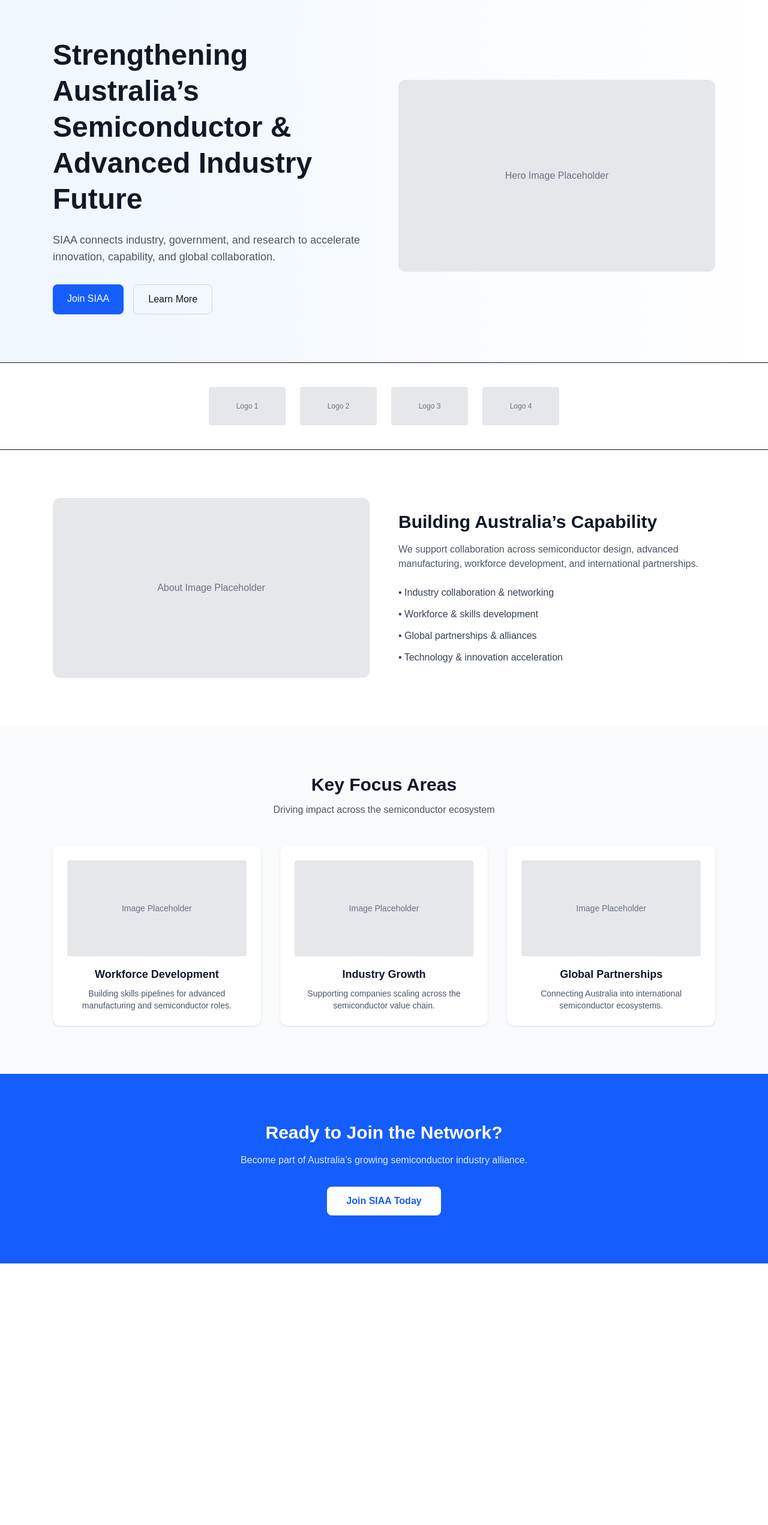
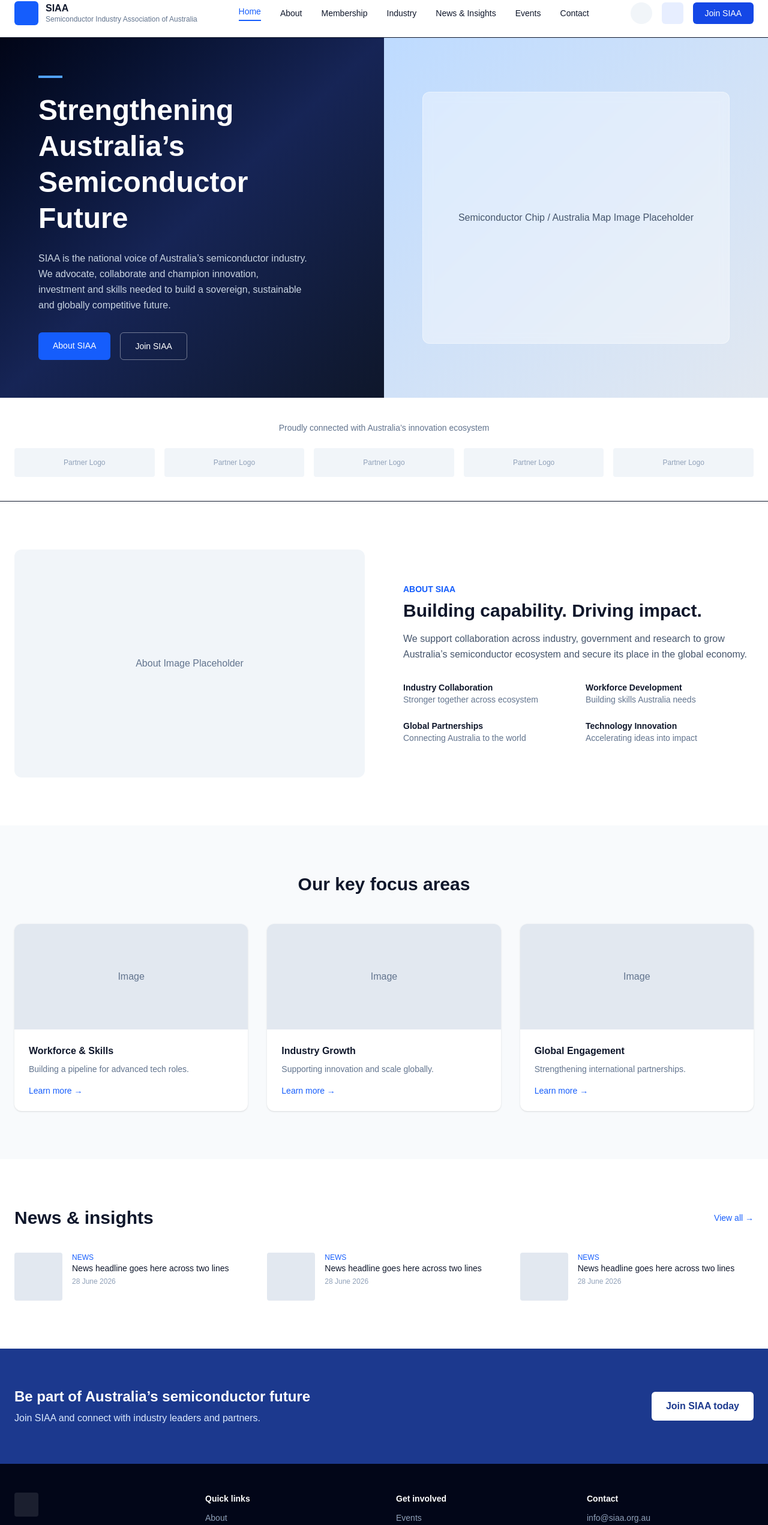
Before and after one commit to Ants-siaa/SIAA-site, a Next.js app: page / in a window 1280 px wide. Shown: the part 99-2641 px from the top of the page at 60% size. Before the commit the page ends 2205 px from the top, so only its background shows below. Built offline with nearby package versions, Linux system fonts and the light colour scheme.

Commit message:
Update page.tsx
new homepage layout

```diff
--- a/app/page.tsx
+++ b/app/page.tsx
@@ -1,138 +1,102 @@
-import Image from "next/image";
 import Link from "next/link";
 
 export default function Home() {
   return (
-    <main className="flex flex-col min-h-screen bg-white text-gray-900">
+    <main className="bg-white text-slate-900">
 
-      {/* HERO SECTION */}
-      <section className="relative w-full bg-gradient-to-r from-blue-50 to-white py-20">
-        <div className="max-w-6xl mx-auto px-6 grid lg:grid-cols-2 gap-12 items-center">
+      {/* ================= NAVBAR ================= */}
+      <header className="sticky top-0 z-50 bg-white border-b">
+        <div className="max-w-7xl mx-auto px-6 h-20 flex items-center justify-between">
 
-          {/* Text */}
+          {/* Logo */}
+          <div className="flex items-center gap-3">
+            <div className="w-10 h-10 bg-blue-600 rounded-md" />
             <div>
+              <p className="font-bold leading-tight">SIAA</p>
+              <p className="text-xs text-slate-500">
+                Semiconductor Industry Association of Australia
+              </p>
+            </div>
+          </div>
+
+          {/* Nav */}
+          <nav className="hidden lg:flex items-center gap-8 text-sm font-medium">
+            <Link className="text-blue-600 border-b-2 border-blue-600 pb-1" href="/">
+              Home
+            </Link>
+            <Link href="/about">About</Link>
+            <Link href="/membership">Membership</Link>
+            <Link href="/industry">Industry</Link>
+            <Link href="/news">News & Insights</Link>
+            <Link href="/events">Events</Link>
+            <Link href="/contact">Contact</Link>
+          </nav>
+
+          {/* Actions */}
+          <div className="flex items-center gap-4">
+            <div className="w-9 h-9 rounded-full bg-slate-100" /> {/* search icon placeholder */}
+            <div className="w-9 h-9 rounded-md bg-blue-600/10" /> {/* linkedin placeholder */}
+
+            <Link
+              href="/membership"
+              className="bg-blue-700 text-white px-5 py-2 rounded-md text-sm font-medium hover:bg-blue-800"
+            >
+              Join SIAA
+            </Link>
+          </div>
+        </div>
+      </header>
+
+      {/* ================= HERO ================= */}
+      <section className="relative">
+        <div className="grid lg:grid-cols-2 min-h-[600px]">
+
+          {/* LEFT TEXT */}
+          <div className="bg-gradient-to-br from-slate-950 via-blue-950 to-slate-900 text-white flex items-center">
+            <div className="max-w-xl px-10 lg:px-16">
+
+              <div className="w-10 h-1 bg-blue-400 mb-6" />
+
               <h1 className="text-4xl lg:text-5xl font-bold leading-tight">
-              Strengthening Australia’s Semiconductor & Advanced Industry Future
+                Strengthening Australia’s
+                <br />
+                Semiconductor Future
               </h1>
 
-            <p className="mt-6 text-lg text-gray-600">
-              SIAA connects industry, government, and research to accelerate
-              innovation, capability, and global collaboration.
+              <p className="mt-6 text-slate-300 leading-relaxed">
+                SIAA is the national voice of Australia’s semiconductor industry.
+                We advocate, collaborate and champion innovation, investment and
+                skills needed to build a sovereign, sustainable and globally
+                competitive future.
               </p>
 
               <div className="mt-8 flex gap-4">
                 <Link
+                  href="/about"
+                  className="bg-blue-600 px-6 py-3 rounded-md text-sm font-medium hover:bg-blue-700"
+                >
+                  About SIAA
+                </Link>
+
+                <Link
                   href="/membership"
-                className="px-6 py-3 bg-blue-600 text-white rounded-lg font-medium hover:bg-blue-700"
+                  className="border border-white/40 px-6 py-3 rounded-md text-sm font-medium hover:bg-white/10"
                 >
                   Join SIAA
                 </Link>
-
-              <Link
-                href="/about"
-                className="px-6 py-3 border border-gray-300 rounded-lg font-medium hover:bg-gray-100"
-              >
-                Learn More
-              </Link>
+              </div>
             </div>
           </div>
 
+          {/* RIGHT IMAGE */}
+          <div className="relative bg-slate-100 flex items-center justify-center">
+
             {/* HERO IMAGE PLACEHOLDER */}
-          <div className="w-full h-[320px] bg-gray-200 rounded-xl flex items-center justify-center">
-            <span className="text-gray-500">Hero Image Placeholder</span>
-          </div>
+            <div className="absolute inset-0 bg-gradient-to-br from-blue-200 to-slate-200" />
 
-        </div>
-      </section>
-
-      {/* LOGO / PARTNER STRIP */}
-      <section className="py-10 border-t border-b bg-white">
-        <div className="max-w-6xl mx-auto px-6 flex flex-wrap gap-6 justify-center items-center">
-
-          <div className="w-32 h-16 bg-gray-200 rounded flex items-center justify-center text-xs text-gray-500">
-            Logo 1
-          </div>
-
-          <div className="w-32 h-16 bg-gray-200 rounded flex items-center justify-center text-xs text-gray-500">
-            Logo 2
-          </div>
-
-          <div className="w-32 h-16 bg-gray-200 rounded flex items-center justify-center text-xs text-gray-500">
-            Logo 3
-          </div>
-
-          <div className="w-32 h-16 bg-gray-200 rounded flex items-center justify-center text-xs text-gray-500">
-            Logo 4
-          </div>
-
-        </div>
-      </section>
-
-      {/* ABOUT / VALUE SECTION */}
-      <section className="py-20 bg-white">
-        <div className="max-w-6xl mx-auto px-6 grid lg:grid-cols-2 gap-12 items-center">
-
-          {/* IMAGE PLACEHOLDER */}
-          <div className="w-full h-[300px] bg-gray-200 rounded-xl flex items-center justify-center">
-            <span className="text-gray-500">About Image Placeholder</span>
-          </div>
-
-          <div>
-            <h2 className="text-3xl font-bold">Building Australia’s Capability</h2>
-            <p className="mt-4 text-gray-600">
-              We support collaboration across semiconductor design, advanced manufacturing,
-              workforce development, and international partnerships.
-            </p>
-
-            <ul className="mt-6 space-y-3 text-gray-700">
-              <li>• Industry collaboration & networking</li>
-              <li>• Workforce & skills development</li>
-              <li>• Global partnerships & alliances</li>
-              <li>• Technology & innovation acceleration</li>
-            </ul>
-          </div>
-
-        </div>
-      </section>
-
-      {/* WORKFORCE / FEATURE CARDS */}
-      <section className="py-20 bg-gray-50">
-        <div className="max-w-6xl mx-auto px-6 text-center">
-
-          <h2 className="text-3xl font-bold">Key Focus Areas</h2>
-          <p className="mt-3 text-gray-600">
-            Driving impact across the semiconductor ecosystem
-          </p>
-
-          <div className="mt-12 grid md:grid-cols-3 gap-8">
-
-            <div className="bg-white p-6 rounded-xl shadow-sm">
-              <div className="h-40 bg-gray-200 rounded mb-4 flex items-center justify-center text-gray-500 text-sm">
-                Image Placeholder
-              </div>
-              <h3 className="font-semibold text-lg">Workforce Development</h3>
-              <p className="text-gray-600 mt-2 text-sm">
-                Building skills pipelines for advanced manufacturing and semiconductor roles.
-              </p>
-            </div>
-
-            <div className="bg-white p-6 rounded-xl shadow-sm">
-              <div className="h-40 bg-gray-200 rounded mb-4 flex items-center justify-center text-gray-500 text-sm">
-                Image Placeholder
-              </div>
-              <h3 className="font-semibold text-lg">Industry Growth</h3>
-              <p className="text-gray-600 mt-2 text-sm">
-                Supporting companies scaling across the semiconductor value chain.
-              </p>
-            </div>
-
-            <div className="bg-white p-6 rounded-xl shadow-sm">
-              <div className="h-40 bg-gray-200 rounded mb-4 flex items-center justify-center text-gray-500 text-sm">
-                Image Placeholder
-              </div>
-              <h3 className="font-semibold text-lg">Global Partnerships</h3>
-              <p className="text-gray-600 mt-2 text-sm">
-                Connecting Australia into international semiconductor ecosystems.
+            <div className="relative w-[80%] h-[70%] bg-white/40 backdrop-blur rounded-xl border border-white/40 flex items-center justify-center">
+              <p className="text-slate-600">
+                Semiconductor Chip / Australia Map Image Placeholder
               </p>
             </div>
 
@@ -140,20 +104,209 @@ export default function Home() {
         </div>
       </section>
 
-      {/* CALL TO ACTION */}
-      <section className="py-20 bg-blue-600 text-white text-center">
-        <h2 className="text-3xl font-bold">Ready to Join the Network?</h2>
-        <p className="mt-4 text-blue-100">
-          Become part of Australia’s growing semiconductor industry alliance.
+      {/* ================= PARTNER STRIP ================= */}
+      <section className="py-10 border-b">
+        <div className="max-w-7xl mx-auto px-6 text-center">
+
+          <p className="text-sm text-slate-500 mb-6">
+            Proudly connected with Australia’s innovation ecosystem
           </p>
+
+          <div className="grid grid-cols-2 md:grid-cols-5 gap-4">
+            {Array.from({ length: 5 }).map((_, i) => (
+              <div
+                key={i}
+                className="h-12 bg-slate-100 rounded flex items-center justify-center text-xs text-slate-400"
+              >
+                Partner Logo
+              </div>
+            ))}
+          </div>
+
+        </div>
+      </section>
+
+      {/* ================= ABOUT SECTION ================= */}
+      <section className="py-20">
+        <div className="max-w-7xl mx-auto px-6 grid lg:grid-cols-2 gap-16 items-center">
+
+          {/* IMAGE */}
+          <div className="h-[380px] bg-slate-100 rounded-xl flex items-center justify-center">
+            <p className="text-slate-500">About Image Placeholder</p>
+          </div>
+
+          {/* TEXT */}
+          <div>
+            <p className="text-blue-600 font-semibold text-sm mb-2">
+              ABOUT SIAA
+            </p>
+
+            <h2 className="text-3xl font-bold">
+              Building capability. Driving impact.
+            </h2>
+
+            <p className="mt-4 text-slate-600 leading-relaxed">
+              We support collaboration across industry, government and research
+              to grow Australia’s semiconductor ecosystem and secure its place
+              in the global economy.
+            </p>
+
+            {/* ICON ROW */}
+            <div className="grid grid-cols-2 gap-6 mt-8 text-sm">
+
+              <div>
+                <p className="font-semibold">Industry Collaboration</p>
+                <p className="text-slate-500">Stronger together across ecosystem</p>
+              </div>
+
+              <div>
+                <p className="font-semibold">Workforce Development</p>
+                <p className="text-slate-500">Building skills Australia needs</p>
+              </div>
+
+              <div>
+                <p className="font-semibold">Global Partnerships</p>
+                <p className="text-slate-500">Connecting Australia to the world</p>
+              </div>
+
+              <div>
+                <p className="font-semibold">Technology Innovation</p>
+                <p className="text-slate-500">Accelerating ideas into impact</p>
+              </div>
+
+            </div>
+
+          </div>
+        </div>
+      </section>
+
+      {/* ================= KEY FOCUS ================= */}
+      <section className="py-20 bg-slate-50">
+        <div className="max-w-7xl mx-auto px-6">
+
+          <h2 className="text-3xl font-bold text-center">
+            Our key focus areas
+          </h2>
+
+          <div className="grid md:grid-cols-3 gap-8 mt-12">
+
+            {[
+              ["Workforce & Skills", "Building a pipeline for advanced tech roles."],
+              ["Industry Growth", "Supporting innovation and scale globally."],
+              ["Global Engagement", "Strengthening international partnerships."]
+            ].map(([title, desc], i) => (
+              <div key={i} className="bg-white rounded-xl overflow-hidden shadow-sm">
+
+                {/* image placeholder */}
+                <div className="h-44 bg-slate-200 flex items-center justify-center text-slate-500">
+                  Image
+                </div>
+
+                <div className="p-6">
+                  <h3 className="font-semibold">{title}</h3>
+                  <p className="text-sm text-slate-500 mt-2">{desc}</p>
+                  <p className="text-blue-600 text-sm mt-4">Learn more →</p>
+                </div>
+
+              </div>
+            ))}
+
+          </div>
+        </div>
+      </section>
+
+      {/* ================= NEWS ================= */}
+      <section className="py-20">
+        <div className="max-w-7xl mx-auto px-6">
+
+          <div className="flex justify-between items-center">
+            <h2 className="text-3xl font-bold">News & insights</h2>
+            <p className="text-blue-600 text-sm">View all →</p>
+          </div>
+
+          <div className="grid md:grid-cols-3 gap-8 mt-10">
+
+            {Array.from({ length: 3 }).map((_, i) => (
+              <div key={i} className="flex gap-4">
+
+                <div className="w-20 h-20 bg-slate-200 rounded" />
+
+                <div>
+                  <p className="text-xs text-blue-600">NEWS</p>
+                  <p className="font-medium text-sm">
+                    News headline goes here across two lines
+                  </p>
+                  <p className="text-xs text-slate-400 mt-1">28 June 2026</p>
+                </div>
+
+              </div>
+            ))}
+
+          </div>
+
+        </div>
+      </section>
+
+      {/* ================= CTA ================= */}
+      <section className="bg-blue-900 text-white py-16">
+        <div className="max-w-7xl mx-auto px-6 flex flex-col lg:flex-row justify-between items-center gap-6">
+
+          <div>
+            <h3 className="text-2xl font-bold">
+              Be part of Australia’s semiconductor future
+            </h3>
+            <p className="text-blue-100 mt-2">
+              Join SIAA and connect with industry leaders and partners.
+            </p>
+          </div>
 
           <Link
             href="/membership"
-          className="mt-8 inline-block px-8 py-3 bg-white text-blue-600 font-semibold rounded-lg hover:bg-gray-100"
+            className="bg-white text-blue-900 px-6 py-3 rounded-md font-semibold"
           >
-          Join SIAA Today
+            Join SIAA today
           </Link>
+
+        </div>
       </section>
+
+      {/* ================= FOOTER ================= */}
+      <footer className="bg-slate-950 text-white py-12">
+        <div className="max-w-7xl mx-auto px-6 grid md:grid-cols-4 gap-10 text-sm">
+
+          <div>
+            <div className="w-10 h-10 bg-white/10 rounded mb-4" />
+            <p className="text-slate-400">
+              Semiconductor Industry Association of Australia
+            </p>
+          </div>
+
+          <div>
+            <p className="font-semibold mb-3">Quick links</p>
+            <p className="text-slate-400">About</p>
+            <p className="text-slate-400">Membership</p>
+            <p className="text-slate-400">Industry</p>
+            <p className="text-slate-400">News</p>
+          </div>
+
+          <div>
+            <p className="font-semibold mb-3">Get involved</p>
+            <p className="text-slate-400">Events</p>
+            <p className="text-slate-400">Join SIAA</p>
+            <p className="text-slate-400">Contact</p>
+          </div>
+
+          <div>
+            <p className="font-semibold mb-3">Contact</p>
+            <p className="text-slate-400">info@siaa.org.au</p>
+            <p className="text-slate-400">+61 2 1234 5678</p>
+            <p className="text-slate-400">
+              Level 1, Tech Way, NSW
+            </p>
+          </div>
+
+        </div>
+      </footer>
 
     </main>
   );
```
Lines whose indentation alone changed are shown as unchanged.
